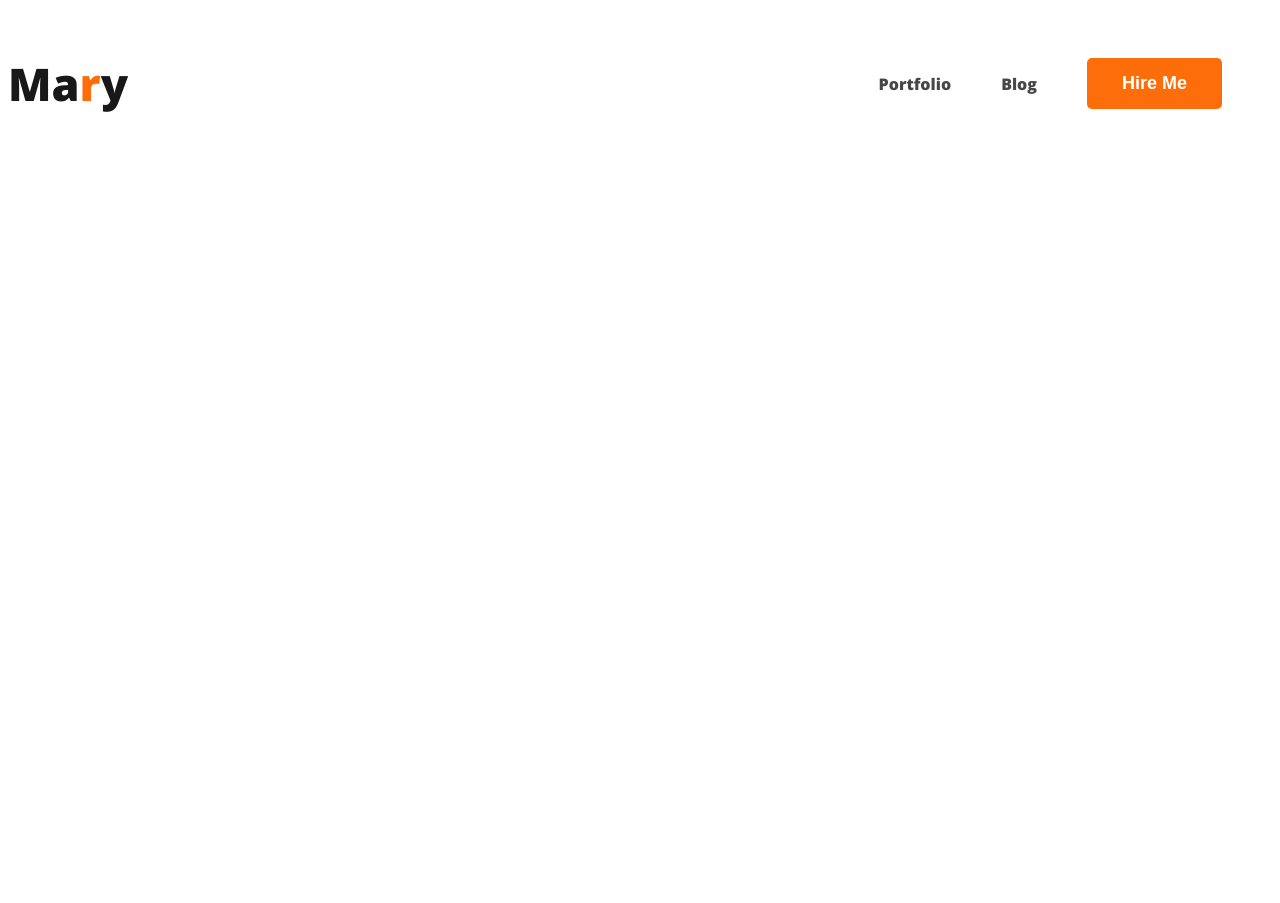
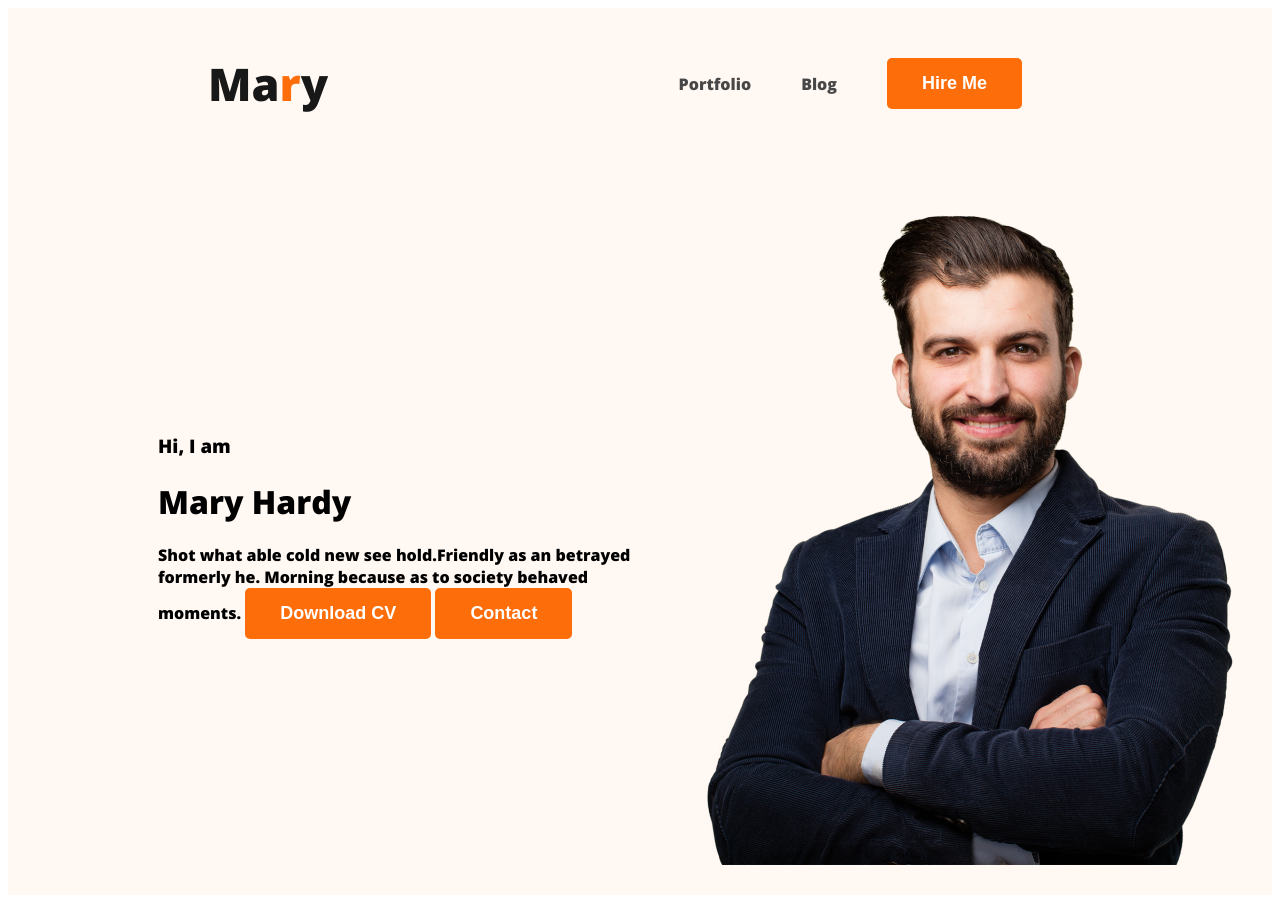
Before and after one commit to fahmida-an/web-developer-portfolio, a plain HTML site: page index.html in a window 1280 px wide. Before the commit the page ends 800 px from the top, so only its background shows below. Drawn offline with nearby package versions, Linux system fonts and the light colour scheme.

Commit message:
banner content added

```diff
--- a/index.html
+++ b/index.html
@@ -10,7 +10,7 @@
     <link rel="stylesheet" href="styles/portfolio.css">
 </head>
 <body>
-    <header>
+    <header class="header">
             <nav>
                 <h3 class="nav-title">Ma<span class="text-primary">r</span>y</h3>
                 <ul>
@@ -19,6 +19,17 @@
                     <li><button class="btn-primary">Hire Me</button></li>
                 </ul>
             </nav>
+            <div class="banner">
+                <div class="banner-content">
+                    <h3 class="banner-greeting">Hi, I am</h3>
+                    <h1 class="banner-title">Mary Hardy</h1>
+                    Shot what able cold new see hold.Friendly as an betrayed formerly he. Morning because as to society behaved moments.
+
+                    <button class="btn-primary">Download CV</button>
+                    <button class="btn-primary">Contact</button>
+                </div>
+                <img class="profile-pic" src="images/hardy.png" alt="">
+            </div>
     </header>
     <main>
 
--- a/styles/portfolio.css
+++ b/styles/portfolio.css
@@ -20,6 +20,7 @@ nav{
     display: flex;
     justify-content: space-between;
     align-items: center;
+    margin: 0 200px;
 }
 .nav-title{
     color: #181818;
@@ -41,3 +42,17 @@ nav a{
     text-decoration: none;
     color: #474747;
 }
+
+.header{
+    background-color: #FFF8F3;
+}
+
+.banner{
+    padding: 30px 30px 30px 150px;
+    display: flex;
+    align-items: center;
+}
+
+.banner .profile-pic{
+    width: 600px;
+}
```
